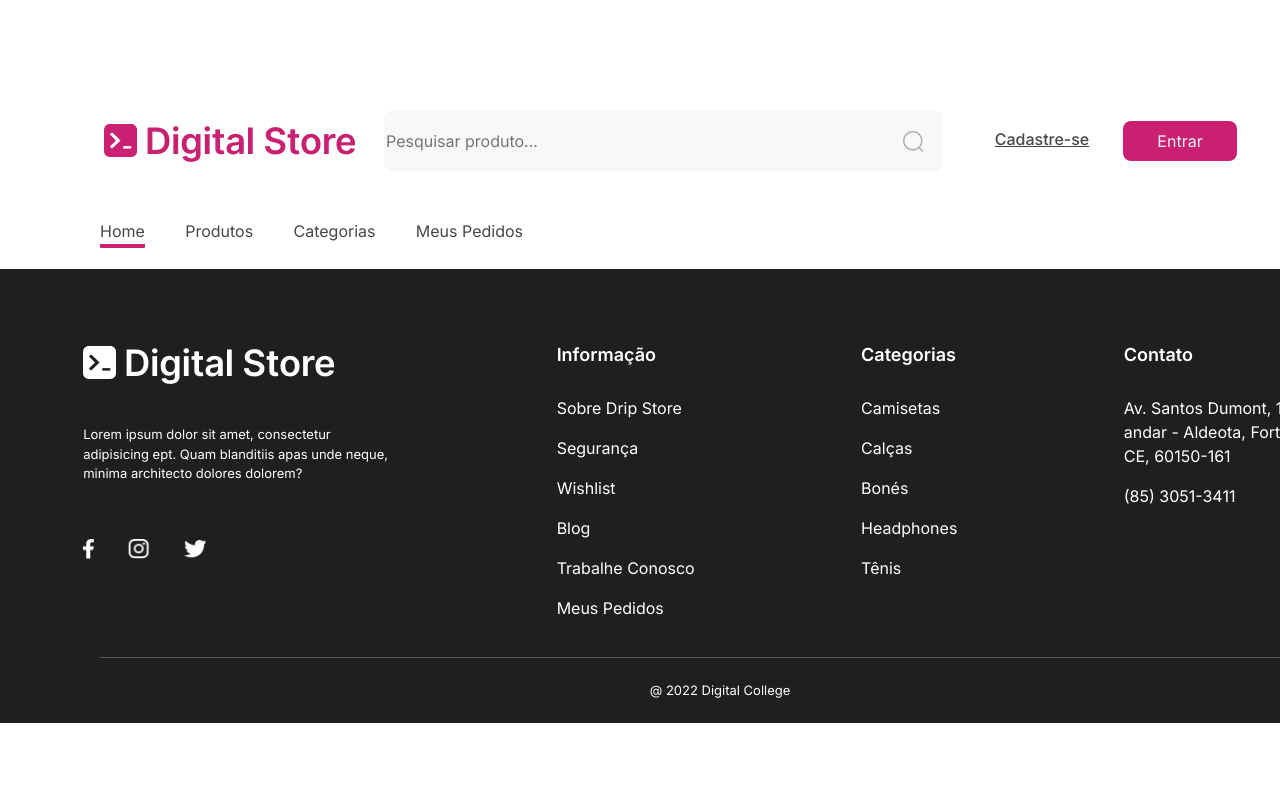
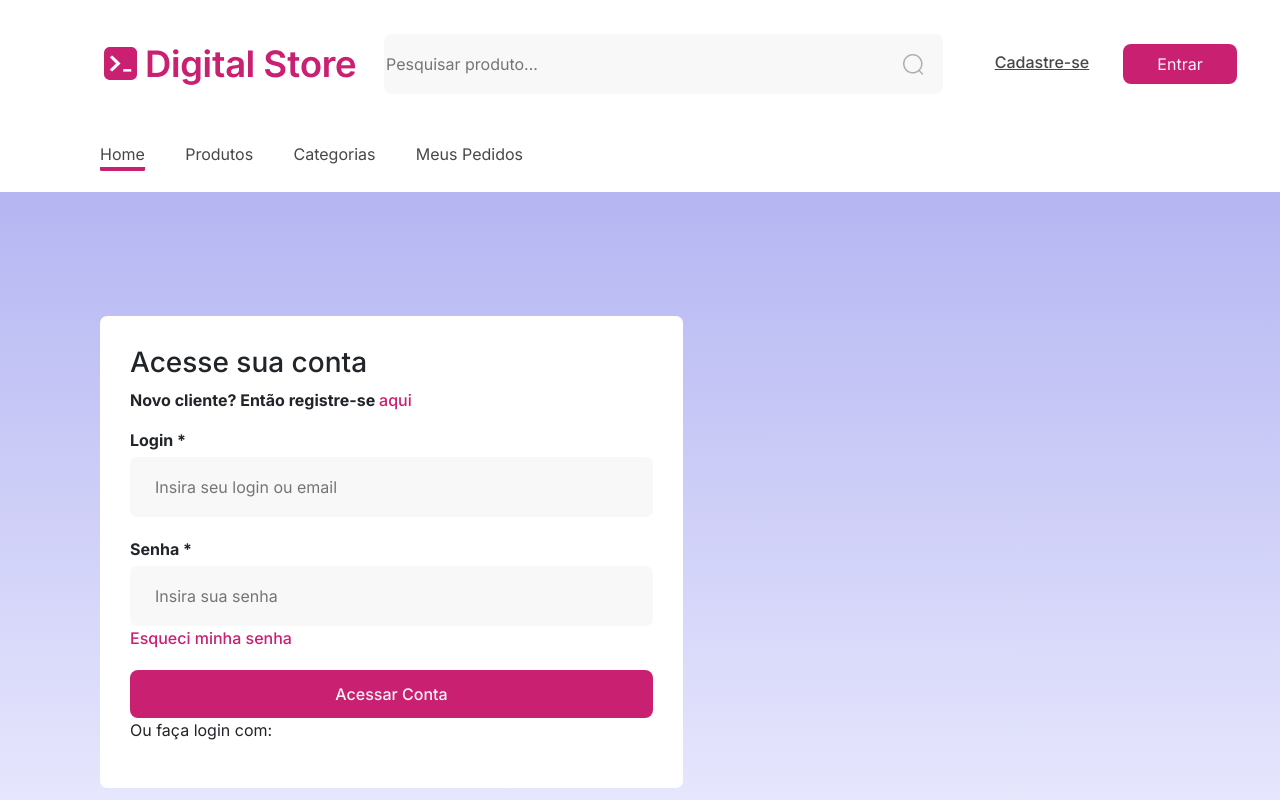
Before and after one commit to JohnyMax42/projeto-drip-store, a React (Vite) app: page /Login in a window 1280 px wide. Shown: the top 800 px of the page. Built offline with nearby package versions, Linux system fonts and the light colour scheme.

Commit message:
Criação da tela de login e dos caminhos

```diff
--- a/src/App.jsx
+++ b/src/App.jsx
@@ -2,6 +2,7 @@ import { useState } from 'react'
 import './App.css'
 import Layout from './pages/Layout'
 import 'bootstrap/dist/css/bootstrap.min.css';
+import LoginCard from './components/Login/LoginCard';
 
 
 function App() {
@@ -11,7 +12,6 @@ function App() {
 
       <Layout style={{ backgroundColor: '#CCCCCC' }}></Layout>
 
-
     </>
   )
 }
--- a/src/components/Footer/Footer.jsx
+++ b/src/components/Footer/Footer.jsx
@@ -52,7 +52,7 @@ export default function Footer() {
 
             <InformationComponent title={'Informação'} informations={['Sobre Drip Store', 'Segurança', 'Wishlist', 'Blog', 'Trabalhe Conosco', 'Meus Pedidos']}/>
             <InformationComponent title={'Categorias'} informations={['Camisetas', 'Calças', 'Bonés', 'Headphones', 'Tênis']}/>
-            <InformationComponent title={'Contato'} informations={[<a href="https://www.google.com.br/maps/place/Manhattan+Square+Garden/@-3.7327059,-38.5130634,17z/data=!3m1!4b1!4m6!3m5!1s0x7c7485ec14d7791:0xe0279af6a0507e9!8m2!3d-3.7327113!4d-38.5104885!16s%2Fg%2F11bw2_h04b?hl=pt-BR&entry=ttu" target="_blank"><Infos>Av. Santos Dumont, 1510 - 1 andar - Aldeota, Fortaleza - CE, 60150-161</Infos></a>, '(85) 3051-3411']}/>
+            <InformationComponent title={'Contato'} informations={[<a href="https://maps.app.goo.gl/FWFsV2bRwoEw7SpD9" target="_blank"><Infos>Av. Santos Dumont, 1510 - 1 andar - Aldeota, Fortaleza - CE, 60150-161</Infos></a>, '(85) 3051-3411']}/>
 
             <div id='caixaInferior'>
                 <hr id='linhaFooter' width="1240px" />
--- a/src/components/Header/Header.jsx
+++ b/src/components/Header/Header.jsx
@@ -21,7 +21,7 @@ export default function Header() {
                 <input id="barraPesquisa" type="text" placeholder="Pesquisar produto..." />
                 <input id="botaoLupa" type="button" value='' />
                 <a id="cadastro" className="links" href="#cadastro">Cadastre-se</a>
-                <input id="botaoEntrar" type="button" value="Entrar" />
+                <Link to={'/Login'}><input id="botaoEntrar" type="button" value="Entrar" /></Link>
                 <a id="iconeCarrinho" href="#carrinho">
                     <div id='bolinhaCarrinho'>2</div>
                 </a>
--- /dev/null
+++ b/src/components/Login/LoginCard.jsx
@@ -0,0 +1,68 @@
+import React from "react"
+import { styled } from "styled-components"
+
+export default function LoginCard() {
+
+    const Wrapper = styled.div`
+        display: grid;
+        flex-flow: column wrap;
+        justify-content: center;
+        width: 583px;
+        height: auto;
+        /* border: 1px solid; */
+        text-align: left;
+        padding: 30px;
+        background-color: #FFFFFF;
+        border-radius: 7px;
+    `
+
+    const WrapperTitulo = styled.div`
+        font-weight: 700;
+    `
+
+    const InputLogin = styled.input`
+        width: 100%;
+        height: 60px;
+        border: 0px;
+        border-radius: 7px;
+        padding-inline-start: 25px;
+        background-color: rgba(71, 71, 71, 0.04);
+    `
+
+    const WrapperDados = styled.div`
+        font-weight: 700;
+    `
+
+    const BotaoAcessar = styled.button`
+        width: 100%;
+        height: 48px;
+        margin-top: 20px;
+        color: rgba(245, 245, 245, 1);
+        background-color: var(--cor-primaria);
+        border: 0px;
+        border-radius: 8px;
+    `
+
+    return (
+        <Wrapper>
+            <WrapperTitulo>
+                <h3>Acesse sua conta</h3>
+                <p>Novo cliente? Então registre-se <a href="">aqui</a></p>
+            </WrapperTitulo>
+
+
+            <form action="post">
+                <WrapperDados>
+                    <label htmlFor="" style={{ paddingBottom: '5px' }}>Login *</label>
+                    <InputLogin placeholder="Insira seu login ou email" type="text" />
+                    <label htmlFor="" style={{ paddingTop: '20px', paddingBottom: '5px' }}>Senha *</label>
+                    <InputLogin placeholder="Insira sua senha" type="password" />
+                    <a href="">Esqueci minha senha</a>
+                </WrapperDados>
+                <BotaoAcessar>Acessar Conta</BotaoAcessar>
+                <p>Ou faça login com:</p>
+            </form>
+
+        </Wrapper>
+    )
+}
--- /dev/null
+++ b/src/pages/Login/LoginPage.jsx
@@ -0,0 +1,20 @@
+import React from "react";
+import styled from "styled-components";
+import LoginCard from "../../components/Login/LoginCard";
+
+export default function LoginPage() {
+    const Container = styled.div`
+        width: 1440px;
+        height: 90vh;
+        background: linear-gradient(to bottom, #B5B6F2 0%, #EFEFFF 100%);
+        display: flex;
+        flex-direction: column;
+        justify-content: center;
+        padding-left: 100px;
+    `
+    return (
+        <Container>
+            <LoginCard></LoginCard>
+        </Container>
+    )
+}
--- a/src/pages/RoutesPages.jsx
+++ b/src/pages/RoutesPages.jsx
@@ -2,13 +2,15 @@ import { Route, Routes } from "react-router-dom";
 import HomePage from "./HomePage/HomePage";
 import ProductListingPage from "./ProductListingPage";
 import ProductViewPage from "./ProductViewPage";
+import LoginPage from "./Login/LoginPage";
 
-export default function RoutesPages(){
-    return(
+export default function RoutesPages() {
+    return (
         <Routes>
-            <Route path='/' element={<HomePage/>}exact/>
-            <Route path='/ProductListingPage' element={<ProductListingPage/>}/>
-            <Route path='/ProductViewPage' element={<ProductViewPage/>}/>
+            <Route path='/' element={<HomePage />} exact />
+            <Route path='/ProductListingPage' element={<ProductListingPage />} />
+            <Route path='/ProductViewPage' element={<ProductViewPage />} />
+            <Route path='/Login' element={<LoginPage />} />
         </Routes>
     )
 }
```
